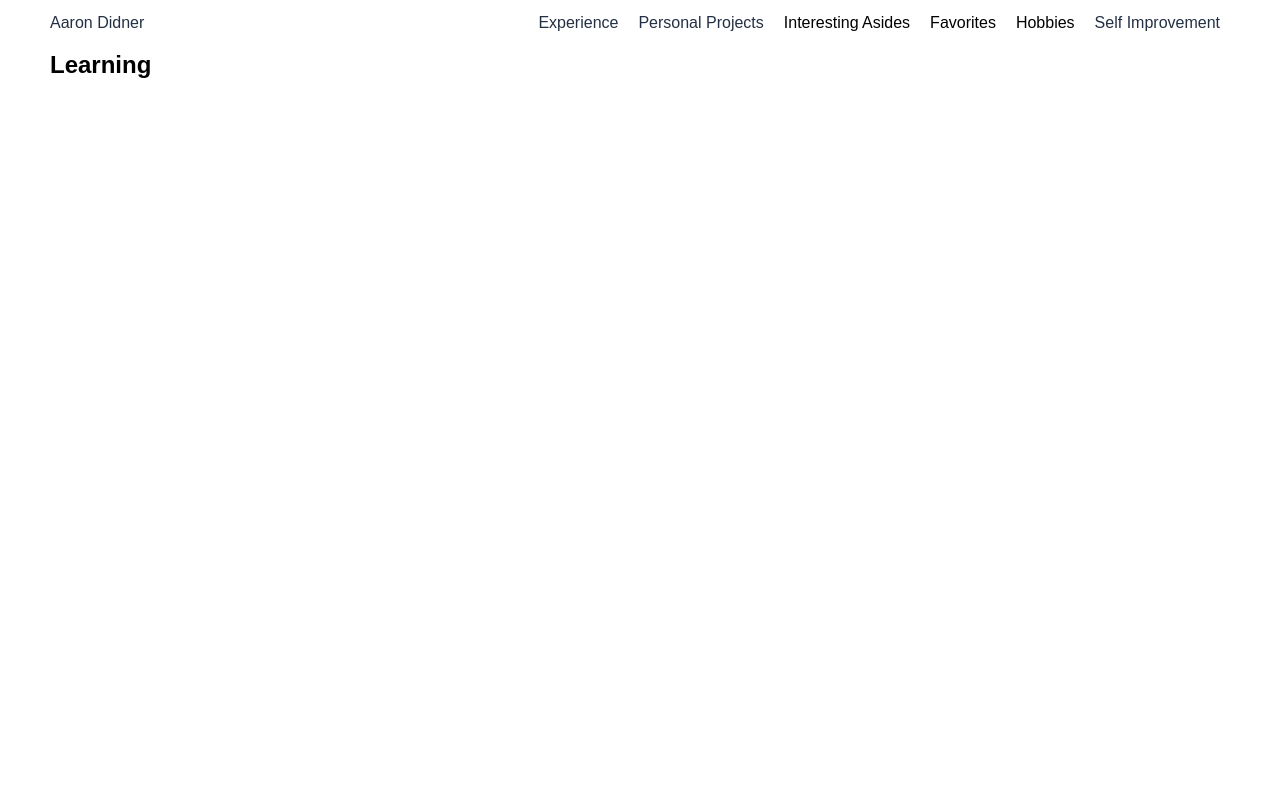
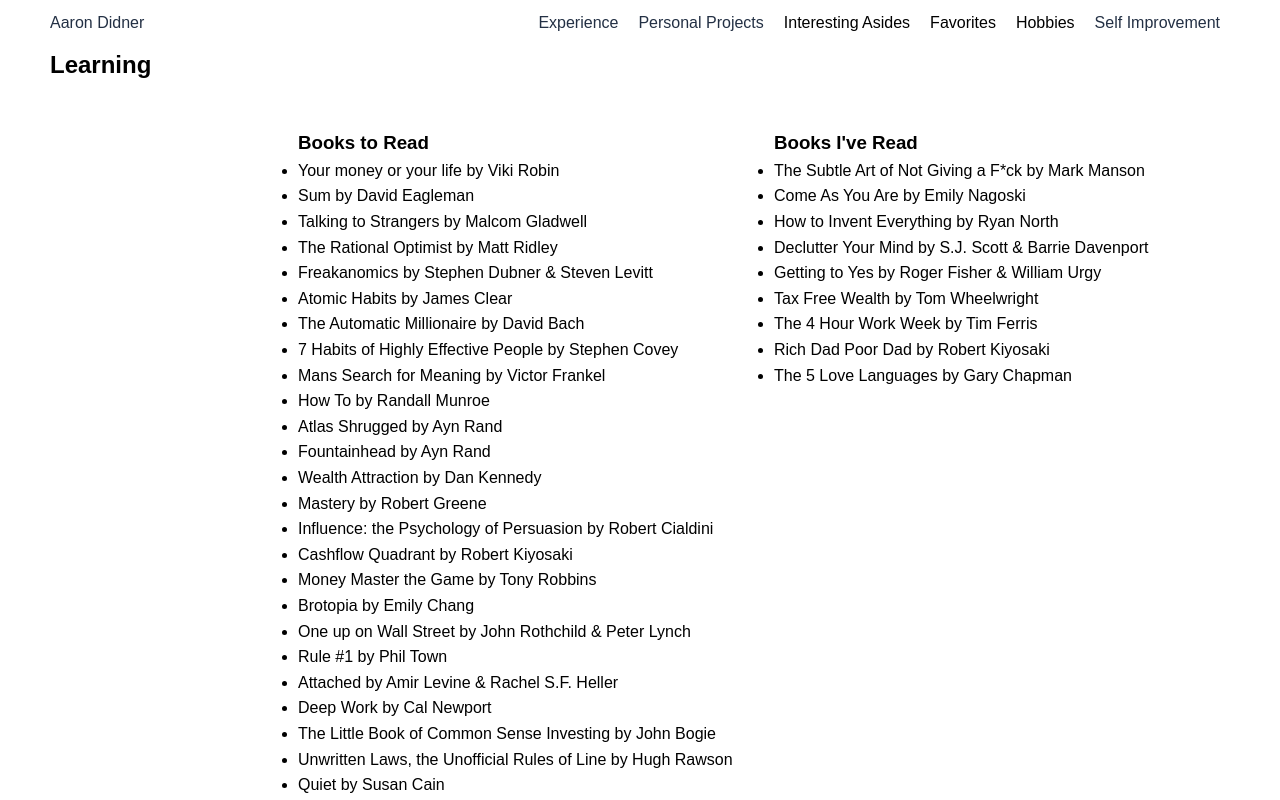
Before and after one commit to adidner/personal-site, a Next.js app: page /hobbies/reading in a window 1280 px wide. Built offline with nearby package versions, Linux system fonts and the light colour scheme.

Commit message:
css grid- spacing/sizing for hobbies-books

```diff
--- a/src/css.generated/hobbies.css
+++ b/src/css.generated/hobbies.css
@@ -1,14 +1,15 @@
 .hobbies-books-grid-container {
   display: -ms-grid;
   display: grid;
-  -ms-grid-columns: 1fr 1fr 1fr;
-      grid-template-columns: 1fr 1fr 1fr;
-  -ms-grid-rows: 1fr 1fr 1fr 1fr;
-      grid-template-rows: 1fr 1fr 1fr 1fr;
+  -ms-grid-columns: 0.5fr 1fr 1fr;
+      grid-template-columns: 0.5fr 1fr 1fr;
+  -ms-grid-rows: 0.1fr 1fr 0.1fr 1fr;
+      grid-template-rows: 0.1fr 1fr 0.1fr 1fr;
       grid-template-areas: "Learning . ."
  ". LearningToRead LearningRead"
  "Fiction . ."
  ". FictionToRead FictionRead";
+  gap: 0px 20px;
 }
 
 .hobbies-books-grid-container .hobbies-books-learning {
--- a/src/pages/hobbies/hobbies.scss
+++ b/src/pages/hobbies/hobbies.scss
@@ -42,13 +42,14 @@
 
 .hobbies-books-grid-container {
     display: grid;
-    grid-template-columns: 1fr 1fr 1fr;
-    grid-template-rows: 1fr 1fr 1fr 1fr;
+    grid-template-columns: 0.5fr 1fr 1fr;
+    grid-template-rows: 0.1fr 1fr 0.1fr 1fr;
     grid-template-areas:
     "Learning . ."
     ". LearningToRead LearningRead"
     "Fiction . ."
     ". FictionToRead FictionRead";
+    gap: 0px 20px;
 
 
     .hobbies-books-learning {
```
